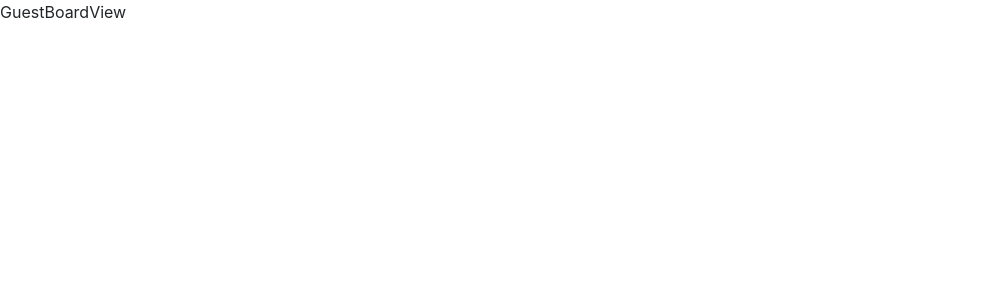
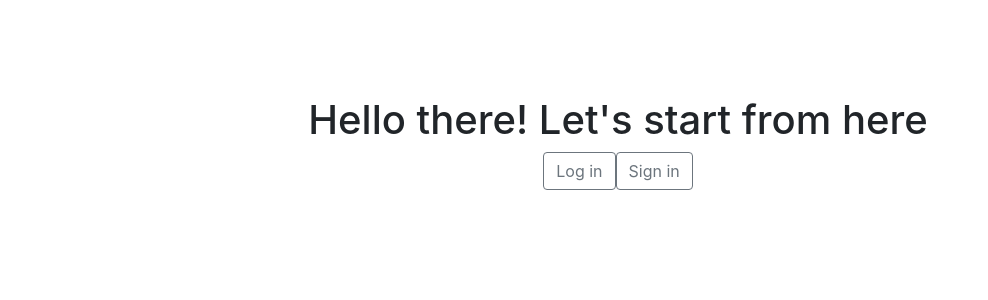
Before and after one commit to jrkwsk/lh-app, a React (Create React App) app: page / in a window 1280 px wide. Shown: the top 300 px of the page, without its empty margins (0-988 px from the left). Built offline with nearby package versions, Linux system fonts and the light colour scheme.

Commit message:
home page

```diff
--- a/src/GuestBoard/containers/GuestBoardView.js
+++ b/src/GuestBoard/containers/GuestBoardView.js
@@ -1,10 +1,17 @@
 import React from 'react';
+import { Link } from 'react-router-dom';
 
 export const GuestBoardView = () => {
     return (
-        <div>
-            GuestBoardView
+        <div className="container h-100 m-5 p-5">
+            <h1 className="text-center">Hello there! Let's start from here</h1>
+            <div className="row d-flex justify-content-center">
+                <div className="btn-group btn-group-lg" role="group" aria-label="Basic example">
+                <Link to="/login"><button type="button" className="btn btn-outline-secondary">Log in</button></Link>
+                <Link to="/register"> <button type="button" className="btn btn-outline-secondary">Sign in</button></Link>
+                </div>
+            </div>
+        </div>
 
-        </div>
     );
 };
```
